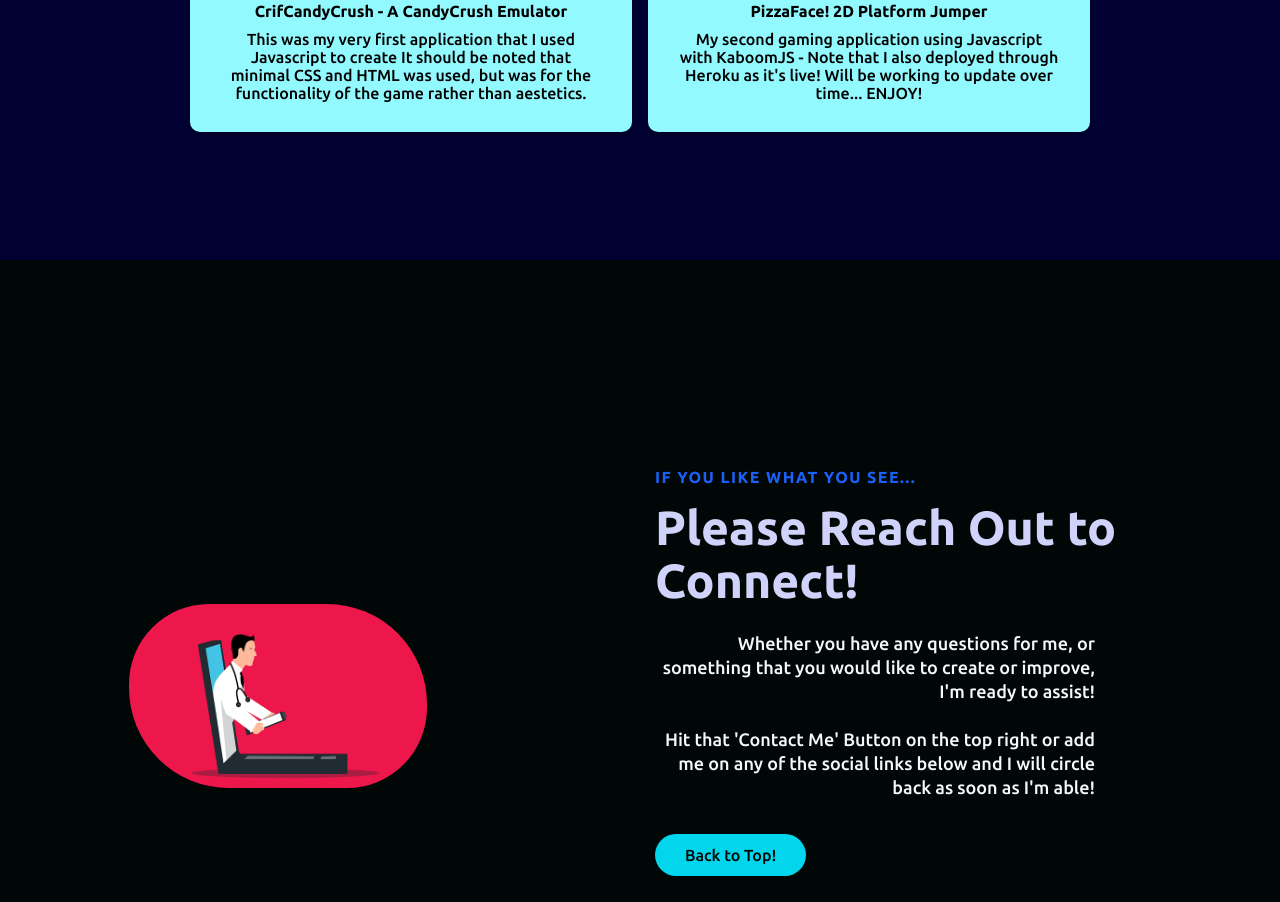
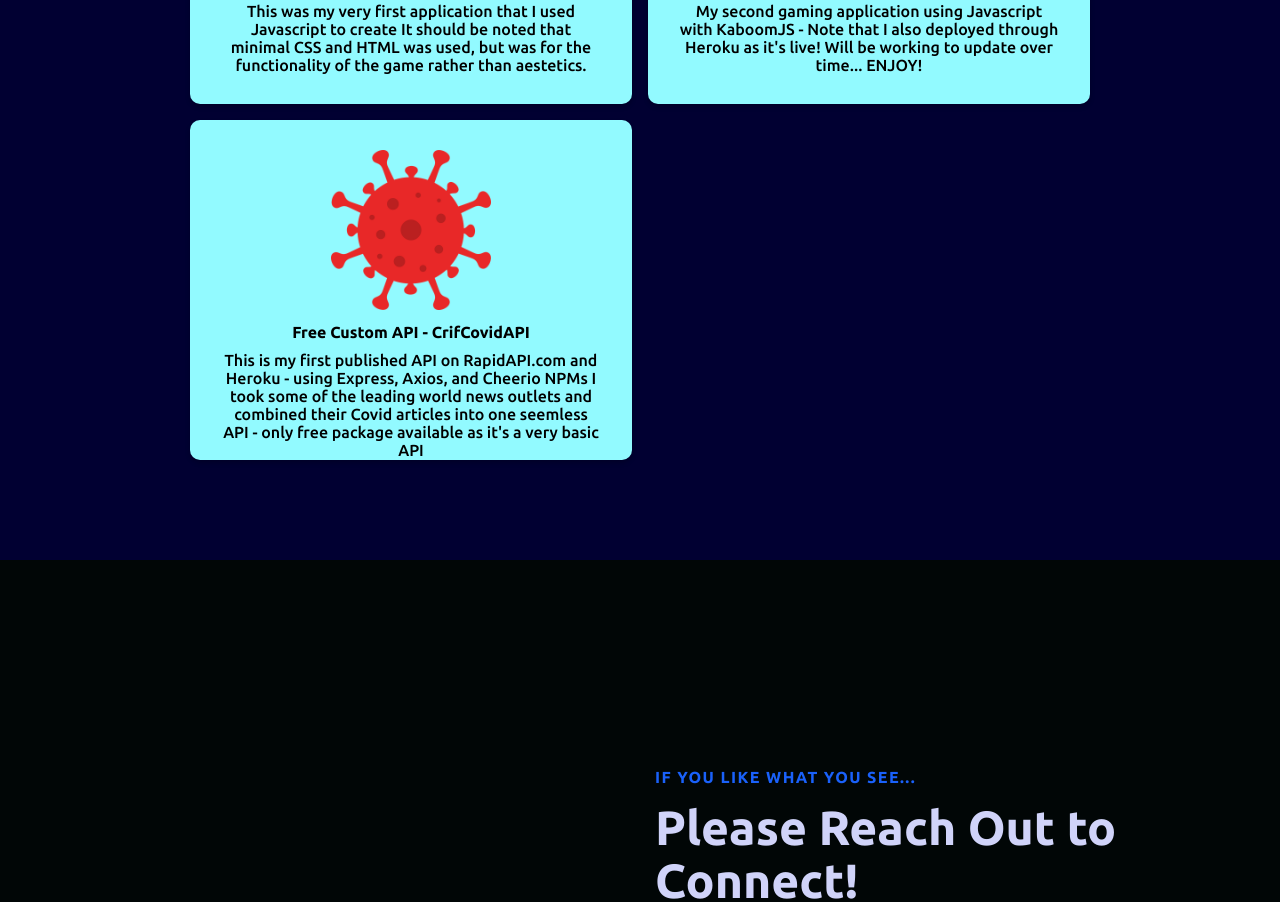
Before and after one commit to Crifology/crifwebsite, a React (Create React App) app: page / in a window 1280 px wide. Shown: the part 2980-3882 px from the top of the page. Built offline with nearby package versions, Linux system fonts and the light colour scheme.

Commit message:
Updated with API Project

```diff
--- a/src/components/ProjectsSection/ProjectsElements.js
+++ b/src/components/ProjectsSection/ProjectsElements.js
@@ -1,7 +1,7 @@
 import styled from 'styled-components';
 
 export const ProjectsContainer = styled.div`
-    height: 700px;
+    height: 1000px;
     display: flex;
     flex-direction: column;
     justify-content: center;
@@ -9,11 +9,11 @@ export const ProjectsContainer = styled.div`
     background: #010032;
 
     @media screen and (max-width: 768px) {
-        height: 1100px;
+        height: 1500px;
     }
 
     @media screen and (max-width: 480px) {
-        height: 1300px;
+        height: 2000px;
     }
 `;
 
@@ -49,7 +49,7 @@ export const ProjectsCard = styled.div`
     transition: all 0.4s ease-in-out;
 
     &:hover {
-        transform: scale(1.07);
+        transform: scale(1.06);
         transition: all 0.3s ease-in-out;
         cursor: pointer;
     }
--- a/src/components/ProjectsSection/index.js
+++ b/src/components/ProjectsSection/index.js
@@ -2,6 +2,7 @@ import React from 'react';
 import {ProjectsContainer, ProjectsH1, ProjectsWrapper, ProjectsCard, ProjectsIcon, ProjectsH2, ProjectsP, ProjectIconsLink} from './ProjectsElements'
 import Icon1 from '../../images/candycrush.png';
 import Icon2 from '../../images/pizzahutt.png';
+import Icon3 from '../../images/covid19.png'
 
 export const Projects = () => {
     return (
@@ -29,6 +30,16 @@ export const Projects = () => {
                 ENJOY! </ProjectsP>
                 </ProjectsCard>
 
+                <ProjectsCard>
+                <ProjectIconsLink href="//rapidapi.com/crifology@gmail.com/api/crifcovidapi/" target="_blank" aria-label="Covid 19 API">
+                <ProjectsIcon src={Icon3} />
+                </ProjectIconsLink>
+                <ProjectsH2>Free Custom API - CrifCovidAPI</ProjectsH2>
+                <ProjectsP>This is my first published API on RapidAPI.com and Heroku - using Express, Axios, and Cheerio NPMs
+                I took some of the leading world news outlets and combined their Covid articles into one seemless API - only free package
+                available as it's a very basic API </ProjectsP>
+                </ProjectsCard>
+
             </ProjectsWrapper>
         </ProjectsContainer>
 
```
Also changed, not shown: src/images/covid19.png (added).
